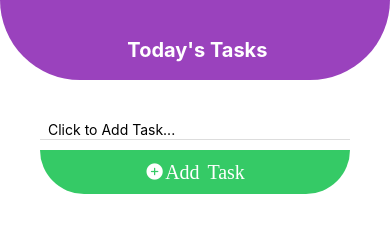
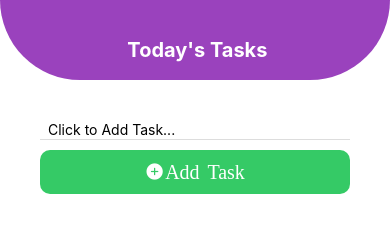
Before and after one commit to wandieinnocents/ReactNativeTodoApp, a React Native app: screen / in a window 390 px wide. Shown: the top 228 px of the page. Built offline with nearby package versions, Linux system fonts and the light colour scheme.

Commit message:
Build android v1

```diff
--- a/app.json
+++ b/app.json
@@ -1,7 +1,7 @@
 {
   "expo": {
-    "name": "netninja",
-    "slug": "netninja",
+    "name": "todowandie",
+    "slug": "todowandie",
     "version": "1.0.0",
     "orientation": "portrait",
     "icon": "./assets/icon.png",
--- a/components/AddTodo.js
+++ b/components/AddTodo.js
@@ -49,7 +49,6 @@ const styles = StyleSheet.create({
     padding: 10,
     textAlign: "center",
     color: "#fff",
-    borderBottomLeftRadius:200,
-    borderBottomRightRadius:200,
+    borderRadius:10,
   },
 });
```
